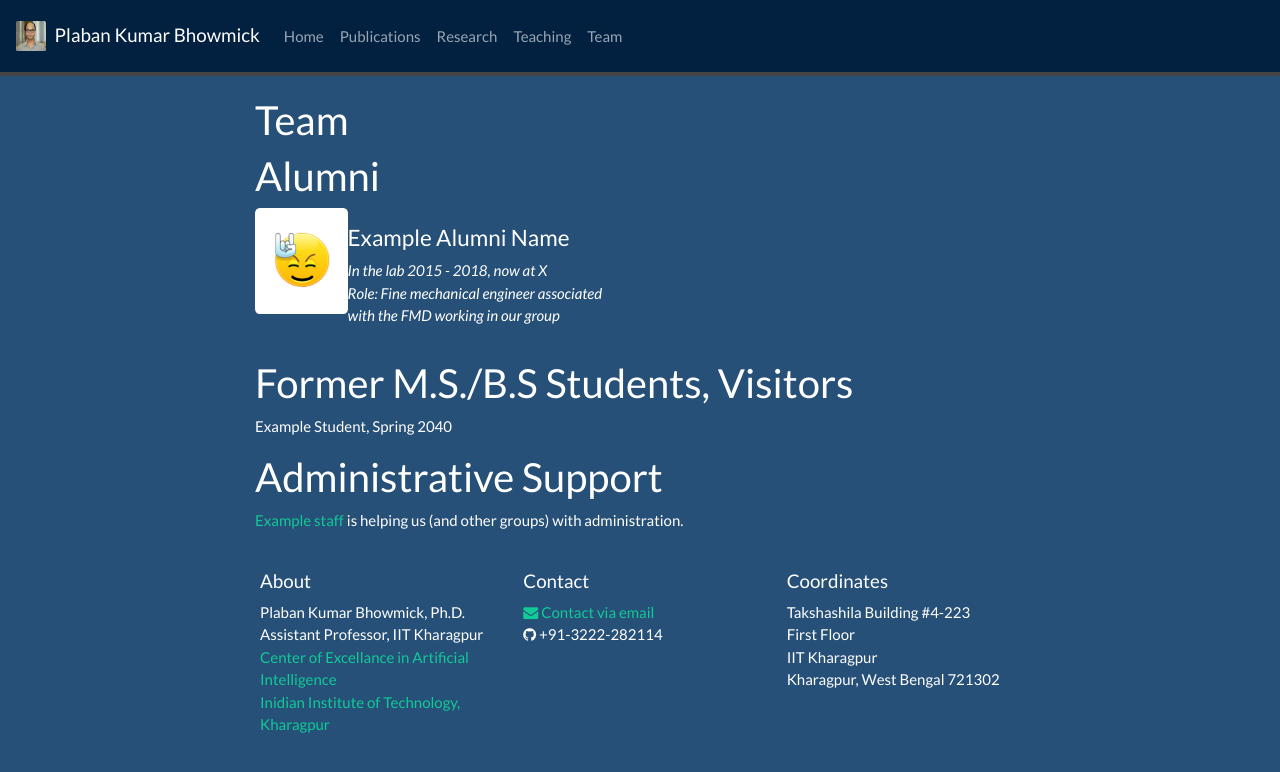
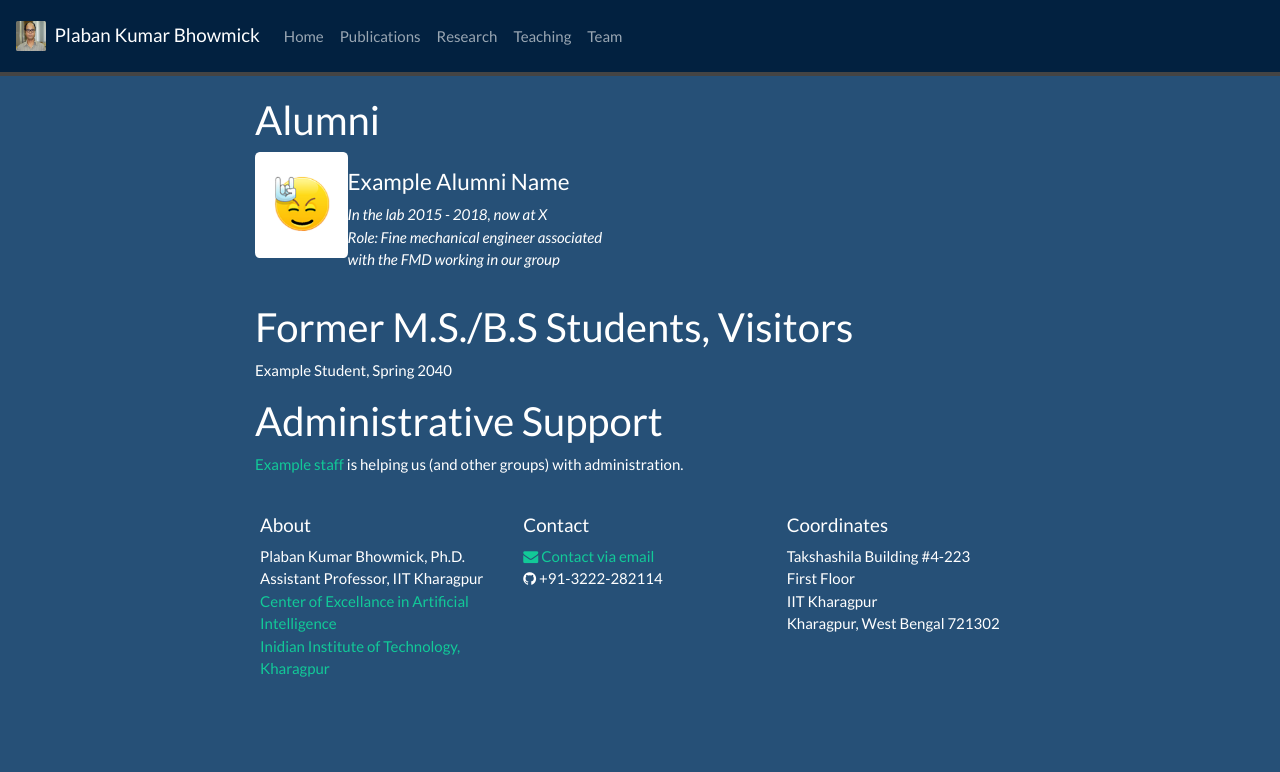
Before and after one commit to plaban/plaban.github.io, a plain HTML site: page team/index.html in a window 1280 px wide. Drawn offline with Linux system fonts and the light colour scheme; some icons are missing.

Commit message:
Update index.html

```diff
--- a/team/index.html
+++ b/team/index.html
@@ -105,8 +105,7 @@ height="0" width="0" style="display:none;visibility:hidden"></iframe></noscript>
       <div class="row">
         <div id="gridid" class="col-sm-12 col-xs-12">
 
-  <h2 id="team">Team</h2>
-<!--
+  <!--
 <p><strong>We are  looking for new PhD students, Postdocs, and Master students to join the team</strong> <a href="https://www.iitkgp.ac.in/">(see openings)</a> <strong>!</strong></p>
 
 
```
